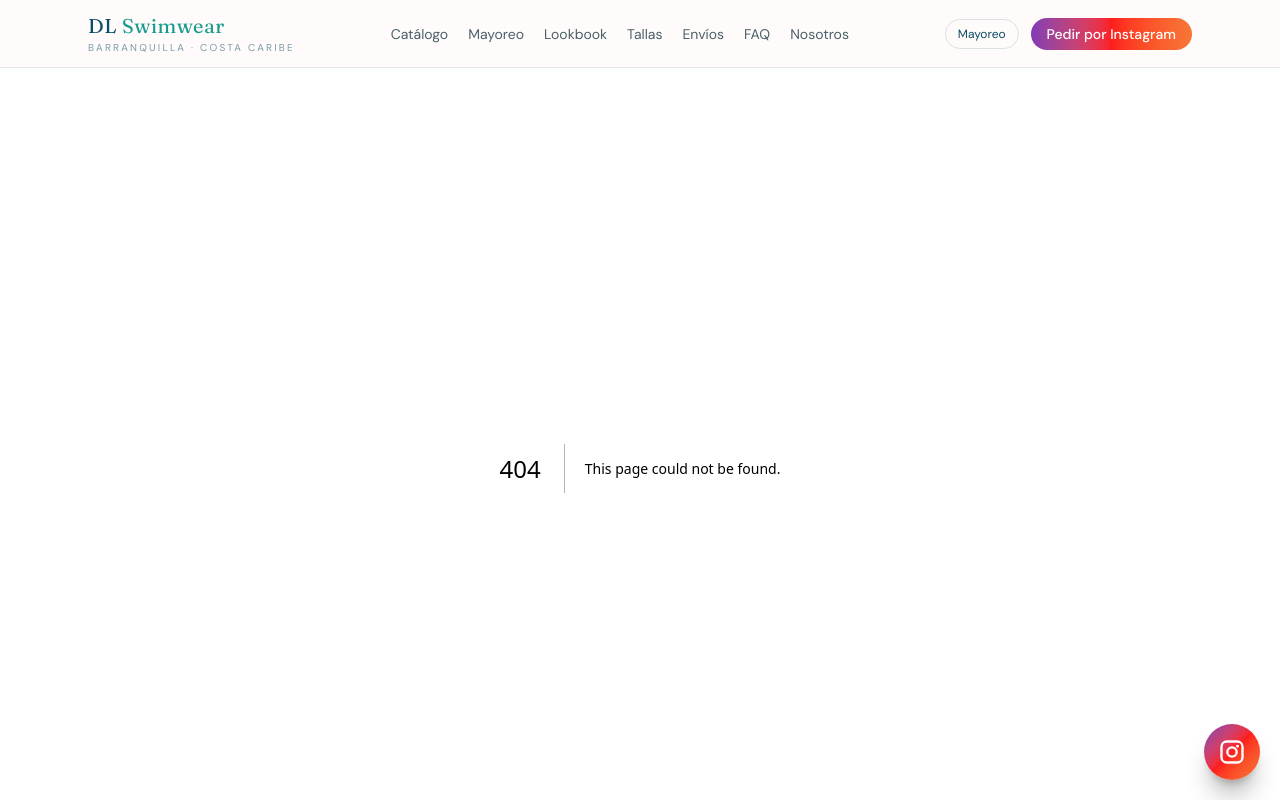
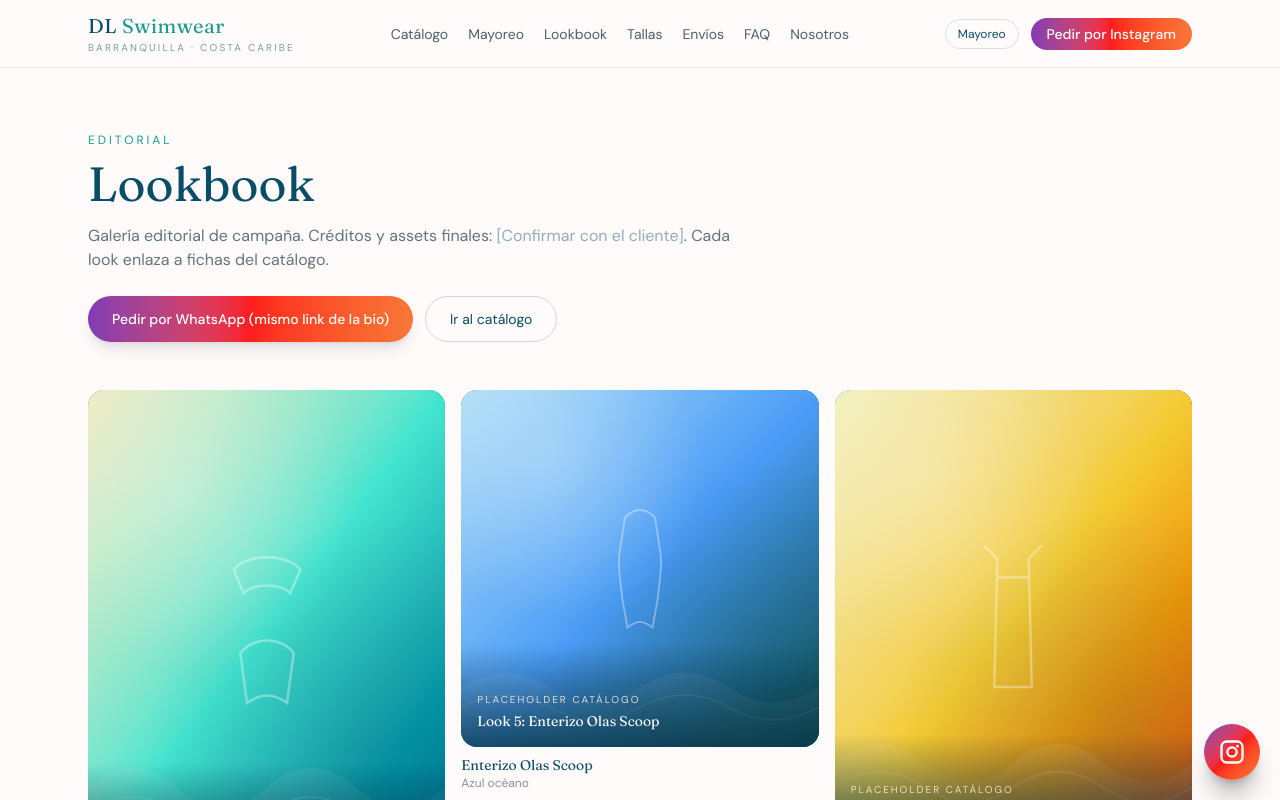
Before and after one commit to atctorre/dl-swimwear, a Next.js app: page /lookbook in a window 1280 px wide. Before the commit this address had no page. Shown: the top 800 px of the page. Built offline with nearby package versions, Linux system fonts and the light colour scheme.

Commit message:
Add lookbook page

```diff
--- /dev/null
+++ b/src/app/lookbook/page.tsx
@@ -0,0 +1,56 @@
+import type { Metadata } from "next";
+import Link from "next/link";
+import OrderButton from "@/components/OrderButton";
+import SwimPlaceholder from "@/components/SwimPlaceholder";
+import { products } from "@/data/products";
+import { CTA_COPY } from "@/lib/contact";
+
+export const metadata: Metadata = {
+  title: "Lookbook",
+  description:
+    "Campañas y looks DL Swimwear. Inspiración de playa y piscina con nuestra colección.",
+};
+
+export default function LookbookPage() {
+  const looks = products;
+
+  return (
+    <div className="mx-auto max-w-6xl px-4 py-12 sm:px-6 sm:py-16">
+      <p className="text-xs uppercase tracking-[0.25em] text-turquoise-deep">Editorial</p>
+      <h1 className="mt-3 font-display text-4xl text-ocean sm:text-5xl">Lookbook</h1>
+      <p className="mt-4 max-w-2xl text-ink/65">
+        Galería editorial de campaña. Créditos y assets finales:{" "}
+        <em className="not-italic text-ocean/45">[Confirmar con el cliente]</em>. Cada look enlaza a
+        fichas del catálogo.
+      </p>
+      <div className="mt-6 flex flex-wrap gap-3">
+        <OrderButton variant="instagram">{CTA_COPY.primaryOrder}</OrderButton>
+        <Link
+          href="/catalogo"
+          className="inline-flex rounded-full border border-ocean/20 px-6 py-3 text-sm text-ocean hover:border-turquoise"
+        >
+          Ir al catálogo
+        </Link>
+      </div>
+
+      <div className="mt-12 columns-1 gap-4 sm:columns-2 lg:columns-3">
+        {looks.map((p, i) => (
+          <Link
+            key={p.slug}
+            href={`/catalogo/${p.slug}`}
+            className="mb-4 block break-inside-avoid"
+          >
+            <SwimPlaceholder
+              label={`Look ${i + 1}: ${p.name}`}
+              gradient={p.gradient}
+              style={p.style}
+              aspect={i % 3 === 0 ? "aspect-[3/4]" : i % 3 === 1 ? "aspect-square" : "aspect-[4/5]"}
+            />
+            <p className="mt-2 font-display text-sm text-ocean">{p.name}</p>
+            <p className="text-xs text-ink/50">{p.color}</p>
+          </Link>
+        ))}
+      </div>
+    </div>
+  );
+}
```
